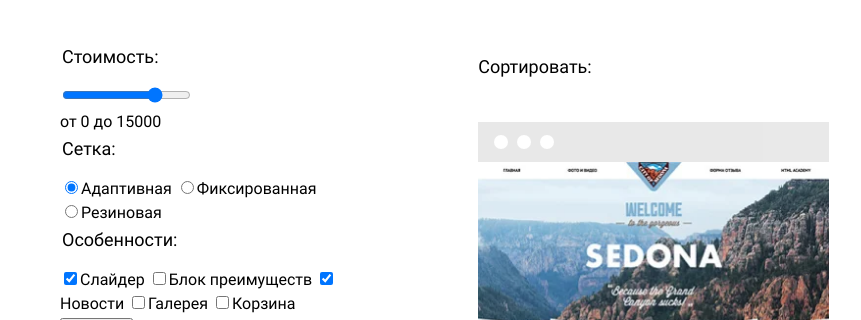
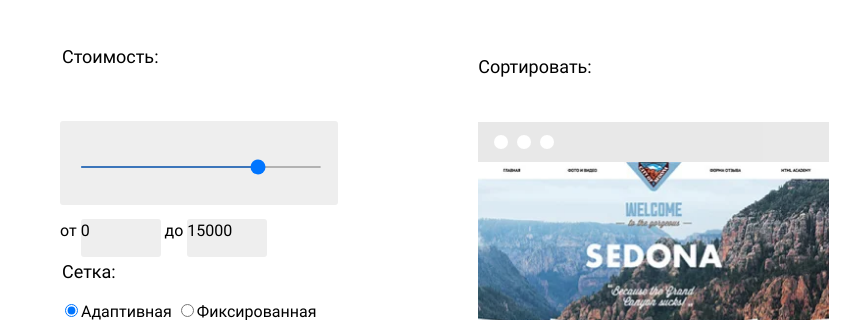
Before and after one commit to nsaprykina/nerds_github, a plain HTML site: page catalog.html in a window 1280 px wide. Shown: the part 421-741 px from the top of the page, 0-861 px from the left. Drawn offline with Linux system fonts and the light colour scheme.

```diff
--- a/catalog.html
+++ b/catalog.html
@@ -48,8 +48,10 @@
                     <form class="main__filter-form filter" action="#" method="POST">
                         <fieldset>
                             <legend class="filter__legend">Стоимость:</legend>
-                            <input class="filter__range" type="range" min="0" max="20000" value="15000">
-                            <p>от 0 до 15000</p>
+                            <div class="filter__background">
+                                <input class="filter__range" type="range" min="0" max="20000" value="15000">
+                            </div>
+                            <p>от <span class="filter__number">0</span> до <span class="filter__number">15000</span></p>
                         </fieldset>
                         <fieldset>
                             <legend class="filter__legend">Сетка:</legend>
@@ -288,7 +290,7 @@
                 <input class="form__input" type="email" name="email" id="email-field" placeholder="email@example.com ">
                 <label class="form__label" for="message-field">Текст письма:</label>
                 <textarea class="form__textarea" id="message-field" placeholder="В свободной форме"></textarea>
-                <button class="form__button button" type="submit" value="Отправить">
+                <button class="form__button button" type="submit">Отправить</button>
             </form>
         </div>
     </body>
--- a/style.css
+++ b/style.css
@@ -616,7 +616,25 @@ a.slider__link {
     margin-bottom: 13px;
 }
 
+.filter__background {
+    background-color: var(--grey-peace);
+    padding: 30px 18px;
+    margin-top: 36px;
+    margin-bottom: 14px;
+    border-radius: 3px;
+}
+
 .filter__range {
+    width: 100%;
+    height: 2px;
+}
+
+.filter__number {
+    background-color: var(--grey-peace);
+    width: 80px;
+    height: 38px;
+    border-radius: 3px;
+    display: inline-block;
 }
 
 .catalog__criterion {
```
Also changed, not shown: index.html (+1 -1 lines).
